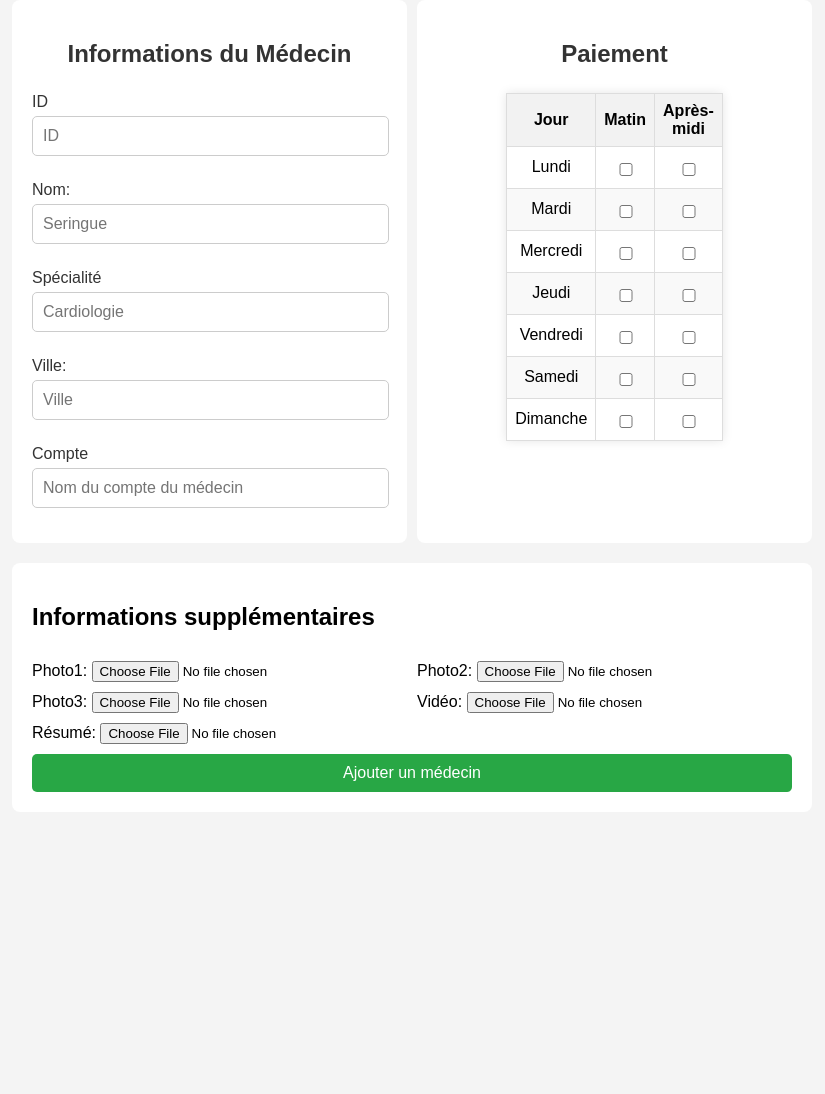
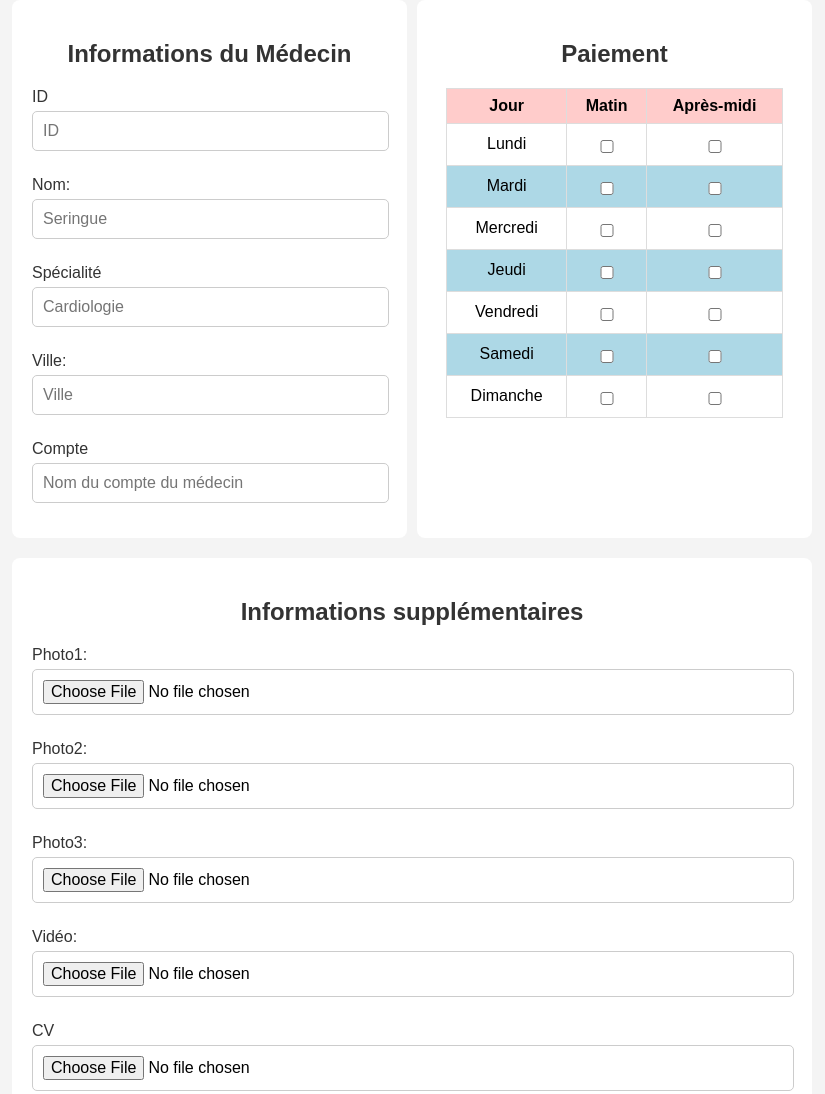
Before and after one commit to WilliamWalkerMercier/Ece_Ing2TD3_Grp1_Medicare, a plain HTML site: page InterfaceMonCompte/Admin/AddDoctor.html in a window 1280 px wide. Shown: the top 1094 px of the page, without its empty margins (228-1053 px from the left). Before the commit the page ends 812 px from the top, so only its background shows below. Drawn offline with Linux system fonts and the light colour scheme.

Commit message:
Ajout d'une preview des images et des vidéos
Correction du html et css ainsi qu'ajout de commentaire

```diff
--- a/InterfaceMonCompte/Admin/AddDoctor.html
+++ b/InterfaceMonCompte/Admin/AddDoctor.html
@@ -6,14 +6,41 @@
     <title>Formulaire Ajouter un medecin</title>
     <script type="text/javascript">
         /*Source : https://stackoverflow.com/questions/12368910/html-display-image-after-selecting-filename*/
-        function previewImage(event) {
+
+        //Fonction permettant d'avoir une preview de l'image chargé
+        function previewImage(event, previewId) {
+            const file = event.target.files[0];//Extrait le premier fichier qui est attaché à l'évenement event
+            const preview = document.getElementById(previewId);//Récupère l'ID de prévisualisation pour savoir où afficher
+            const reader = new FileReader();//Permet de lire le fichier
+
+            reader.onload = function () {//Lorsque la lecture du fichier est finie
+                preview.src = reader.result;//Met à jour l'évenement source de l'event
+                preview.style.display = 'block';//Modifie le style pour le rendre visible
+            };
+
+            if (file) {//Vérifie si un fichier à été sélectionné
+                reader.readAsDataURL(file);//Lit le contenu du fichier et declenche l'evenement onload
+            } else {
+                preview.src = '';
+                preview.style.display = 'none';
+            }
+        }
+
+        //Fonction pour la preview des vidéos
+        function previewMedia(event, previewId, isVideo = false) {
             const file = event.target.files[0];
-            const preview = document.getElementById('preview');
+            const preview = document.getElementById(previewId);
             const reader = new FileReader();
 
             reader.onload = function () {
-                preview.src = reader.result;
-                preview.style.display = 'block';
+                if (isVideo) {
+                    preview.src = reader.result;
+                    preview.style.display = 'block';
+                    preview.controls = true; // Affiche les controles vidéos
+                } else {
+                    preview.src = reader.result;
+                    preview.style.display = 'block';
+                }
             };
 
             if (file) {
@@ -21,6 +48,9 @@
             } else {
                 preview.src = '';
                 preview.style.display = 'none';
+                if (isVideo) {
+                    preview.controls = false;
+                }
             }
         }
     </script>
@@ -62,32 +92,11 @@
             text-align: left;
         }
 
-        .FormUpload {
-            display: flex;
-            flex-direction: column;
-            flex: 1;
-            background-color: #ffffff;
-            padding: 20px;
-            gap: 10px;
-            border-radius: 8px;
-            text-align: left;
-        }
 
         .Form h2 {
             color: #333333;
-            margin-bottom: 15px;
+            margin-bottom: 10px;
             text-align: center;
-        }
-
-        .FormUploadRow {
-            display: flex;
-            flex-wrap: wrap; /* Allow wrapping to the next line */
-            gap: 10px;
-        }
-
-        .FormUploadElement {
-            flex: 1 1 calc(33.333% - 10px); /* Three elements per row */
-            box-sizing: border-box; /* Ensure padding and border are included in the width calculation */
         }
 
 
@@ -109,6 +118,32 @@
             font-size: 16px;
         }
 
+        label {
+            cursor: pointer;
+        }
+
+        table {
+            margin-left: auto;
+            margin-right: auto;
+            border-collapse: collapse;
+            width: 95%;
+            background-color: #ffffff;
+        }
+
+        th, td {
+            border: 1px solid #dddddd;
+            text-align: center;
+            padding: 8px;
+        }
+
+        th {
+            background-color: #ffcccb;
+        }
+
+        tr:nth-child(even) {
+            background-color: #add8e6;
+        }
+
         #AddDoctorButton {
             background-color: #28a745;
             color: #ffffff;
@@ -121,42 +156,21 @@
             text-align: center;
         }
 
+
         #AddDoctorButton:hover {
             opacity: 0.9;
         }
 
-        table {
-            margin-left: auto;
-            margin-right: auto;
-            border-collapse: collapse;
-            width: 60%;
-            background-color: #ffffff;
-            box-shadow: 0 0 10px rgba(0, 0, 0, 0.1);
-        }
-
-        #preview {
+        .PreviewImg {
             display: none;
             max-width: 100%;
             max-height: 50px;
         }
 
-
-        th, td {
-            border: 1px solid #dddddd;
-            text-align: center;
-            padding: 8px;
-        }
-
-        th {
-            background-color: #f2f2f2;
-        }
-
-        tr:nth-child(even) {
-            background-color: #f9f9f9;
-        }
-
-        label {
-            cursor: pointer;
+        .PreviewVideo {
+            display: none;
+            max-width: 100%;
+            max-height: 200px;
         }
     </style>
 </head>
@@ -205,78 +219,78 @@
                     <tr>
                         <td>Lundi</td>
                         <td>
-                            <label for="lundi_matin"></label>
-                            <input type="checkbox" id="lundi_matin" name="lundi_matin">
+                            <label for="MondayMorning"></label>
+                            <input type="checkbox" id="MondayMorning" name="MondayMorning">
                         </td>
                         <td>
-                            <label for="lundi_apresmidi"></label>
-                            <input type="checkbox" id="lundi_apresmidi" name="lundi_apresmidi">
+                            <label for="MondayAfternoon"></label>
+                            <input type="checkbox" id="MondayAfternoon" name="MondayAfternoon">
                         </td>
                     </tr>
                     <tr>
                         <td>Mardi</td>
                         <td>
-                            <label for="mardi_matin"></label>
-                            <input type="checkbox" id="mardi_matin" name="mardi_matin">
+                            <label for="TuesdayMorning"></label>
+                            <input type="checkbox" id="TuesdayMorning" name="TuesdayMorning">
                         </td>
                         <td>
-                            <label for="mardi_apresmidi"></label>
-                            <input type="checkbox" id="mardi_apresmidi" name="mardi_apresmidi">
+                            <label for="TuesdayAfternoon"></label>
+                            <input type="checkbox" id="TuesdayAfternoon" name="TuesdayAfternoon">
                         </td>
                     </tr>
                     <tr>
                         <td>Mercredi</td>
                         <td>
-                            <label for="mercredi_matin"></label>
-                            <input type="checkbox" id="mercredi_matin" name="mercredi_matin">
+                            <label for="WednesdayMorning"></label>
+                            <input type="checkbox" id="WednesdayMorning" name="WednesdayMorning">
                         </td>
                         <td>
-                            <label for="mercredi_apresmidi"></label>
-                            <input type="checkbox" id="mercredi_apresmidi" name="mercredi_apresmidi">
+                            <label for="WednesdayAfternoon"></label>
+                            <input type="checkbox" id="WednesdayAfternoon" name="WednesdayAfternoon">
                         </td>
                     </tr>
                     <tr>
                         <td>Jeudi</td>
                         <td>
-                            <label for="jeudi_matin"></label>
-                            <input type="checkbox" id="jeudi_matin" name="jeudi_matin">
+                            <label for="ThursdayMorning"></label>
+                            <input type="checkbox" id="ThursdayMorning" name="ThursdayMorning">
                         </td>
                         <td>
-                            <label for="jeudi_apresmidi"></label>
-                            <input type="checkbox" id="jeudi_apresmidi" name="jeudi_apresmidi">
+                            <label for="ThursdayAfternoon"></label>
+                            <input type="checkbox" id="ThursdayAfternoon" name="ThursdayAfternoon">
                         </td>
                     </tr>
                     <tr>
                         <td>Vendredi</td>
                         <td>
-                            <label for="vendredi_matin"></label>
-                            <input type="checkbox" id="vendredi_matin" name="vendredi_matin">
+                            <label for="FridayMorning"></label>
+                            <input type="checkbox" id="FridayMorning" name="FridayMorning">
                         </td>
                         <td>
-                            <label for="vendredi_apresmidi"></label>
-                            <input type="checkbox" id="vendredi_apresmidi" name="vendredi_apresmidi">
+                            <label for="FridayAfternoon"></label>
+                            <input type="checkbox" id="FridayAfternoon" name="FridayAfternoon">
                         </td>
                     </tr>
                     <tr>
                         <td>Samedi</td>
                         <td>
-                            <label for="samedi_matin"></label>
-                            <input type="checkbox" id="samedi_matin" name="samedi_matin">
+                            <label for="SaturdayMorning"></label>
+                            <input type="checkbox" id="SaturdayMorning" name="SaturdayMorning">
                         </td>
                         <td>
-                            <label for="samedi_apresmidi"></label>
-                            <input type="checkbox" id="samedi_apresmidi" name="samedi_apresmidi">
+                            <label for="SaturdayAfternoon"></label>
+                            <input type="checkbox" id="SaturdayAfternoon" name="SaturdayAfternoon">
                         </td>
                     </tr>
                     <tr>
                         <td>Dimanche</td>
                         <td>
-                            <label for="dimanche_matin"></label>
-                            <input type="checkbox" id="dimanche_matin" name="dimanche_matin">
+                            <label for="SundayMorning"></label>
+                            <input type="checkbox" id="SundayMorning" name="SundayMorning">
                         </td>
                         <td>
-                            <label for="dimanche_apresmidi"></label>
-                            <input type="checkbox" id="dimanche_apresmidi" name="dimanche_apresmidi">
+                            <label for="SundayAfternoon"></label>
+                            <input type="checkbox" id="SundayAfternoon" name="SundayAfternoon">
                         </td>
                     </tr>
                     </tbody>
@@ -285,36 +299,38 @@
         </div>
     </div>
 
-    <!-- Troisième bloc formulaire -->
-    <div class="FormUpload">
-        <h2 class="centered-title">Informations supplémentaires</h2>
-        <div class="FormUploadRow">
-            <div class="FormUploadElement">
+    <div class="FormRow">
+        <div class="Form"><!-- Bloc du dessous -->
+            <h2>Informations supplémentaires </h2>
+            <div class="FormElement"><!-- Element du formulaire -->
                 <label for="Picture1">Photo1:</label>
-                <input type="file" id="Picture1" name="Picture1">
+                <input type="file" id="Picture1" name="Picture1" onchange="previewImage(event, 'preview1')">
+                <!--Affiche la preview lorsqu'il y a un evenement -->
+                <img class="PreviewImg" id="preview1" src="" alt="Image Preview">
             </div>
-
-            <div class="FormUploadElement">
+            <div class="FormElement">
                 <label for="Picture2">Photo2:</label>
-                <input type="file" id="Picture2" name="Picture2">
+                <input type="file" id="Picture2" name="Picture2" onchange="previewImage(event, 'preview2')">
+                <img class="PreviewImg" id="preview2" src="" alt="Image Preview">
             </div>
-            <div class="FormUploadElement">
-                <label for="Picture3">Photo3:</label>
-                <input type="file" id="Picture3" name="Picture3">
+            <div class="FormElement">
+                <label for="Picture1">Photo3:</label>
+                <input type="file" id="Picture3" name="Picture1" onchange="previewImage(event, 'preview3')">
+                <img class="PreviewImg" id="preview3" src="" alt="Image Preview">
             </div>
-            <div class="FormUploadElement">
+            <div class="FormElement">
                 <label for="Video">Vidéo:</label>
-                <input type="file" id="Video" name="Video">
+                <input type="file" id="Video" name="Video" accept="video/*" onchange="previewMedia(event, 'preview4')">
+                <video class="PreviewVideo" id="preview4" src="" controls>
+                    Votre navigateur ne supporte pas la vue video.
+                </video>
             </div>
-            <div class="FormUploadElement">
-                <label for="myFile">Résumé:</label>
-                <input type="file" id="myFile" name="filename" accept="image/*" onchange="previewImage(event)">
+            <div class="FormElement">
+                <label for="CV">CV</label>
+                <input type="file" id="CV" accept=".xml,application/xml">
             </div>
-
-        </div>
-        <div class="FormUploadRow">
-            <div class="FormUploadElement">
-                <button type="submit" id="AddDoctorButton">Ajouter un médecin</button>
+            <div class="FormElement">
+                <button type="submit" id="AddDoctorButton">Ajouter un medecin</button>
             </div>
         </div>
     </div>
```
